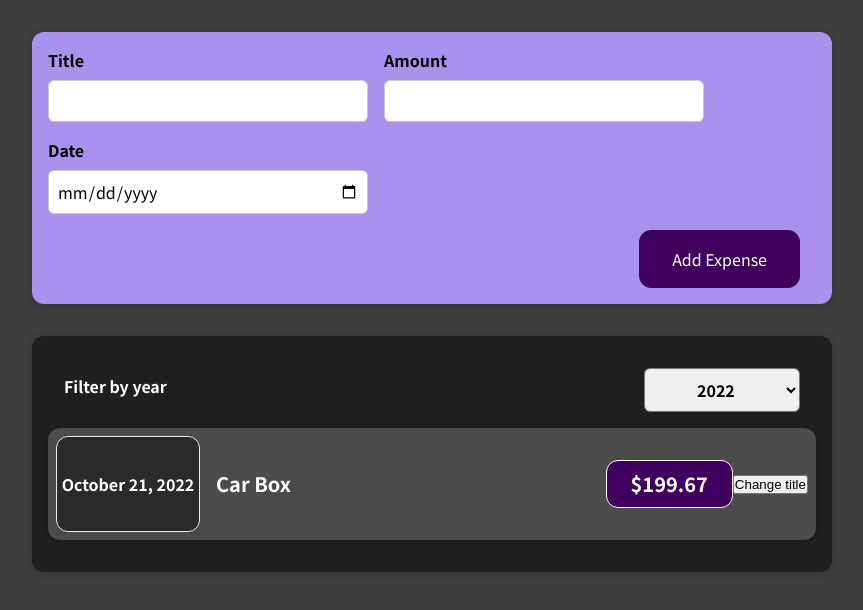
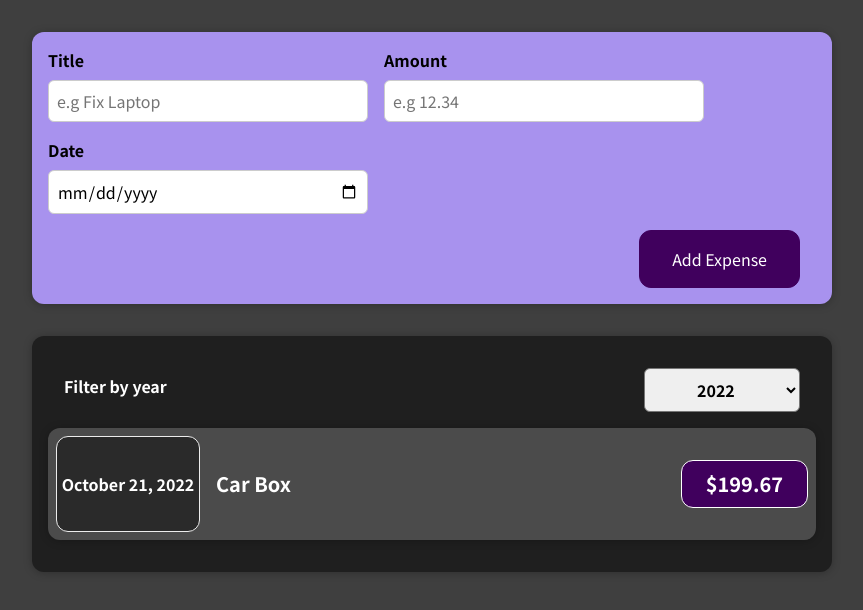
Before and after one commit to tmhuyy/expense-tracker, a React (Create React App) app: page / in a window 1280 px wide. Shown: the top 610 px of the page, without its empty margins (208-1071 px from the left). Built offline with nearby package versions, Linux system fonts and the light colour scheme.

Commit message:
add new placeholder

```diff
--- a/src/components/ExpenseItem/ExpenseItem.jsx
+++ b/src/components/ExpenseItem/ExpenseItem.jsx
@@ -1,20 +1,17 @@
 import "./expense.css";
 import moment from "moment";
 import Card from "../Card/Card";
-import { useState } from "react";
 const ExpenseItem = props => {
   const { id, expenseDate, expenseTitle, expenseAmount } = props;
-  const [title, setTitle] = useState(expenseTitle);
   return (
     <Card className="expense-item">
       <div className="expense-date">
         {moment(expenseDate).format("LL")}
       </div>
       <div className="expense-item__description">
-        <h2>{title}</h2>
+        <h2>{expenseTitle}</h2>
         <div className="expense-item__price">${expenseAmount}</div>
       </div>
-      <button onClick={ () => setTitle("hello")}>Change title</button>
     </Card>
   );
 };
--- a/src/components/NewExpense/ExpenseForm.jsx
+++ b/src/components/NewExpense/ExpenseForm.jsx
@@ -21,6 +21,7 @@ const ExpenseForm = (props) => {
                     <input
                         type="text"
                         value={expenseTitle}
+                        placeholder="e.g Fix Laptop"
                         onChange={(e) => setTitle(e.target.value)}
                     />
                 </div>
@@ -30,6 +31,7 @@ const ExpenseForm = (props) => {
                         type="number"
                         min="0.01"
                         step="0.01"
+                        placeholder="e.g 12.34"
                         value={expenseAmount}
                         onChange={(e) => setAmount(e.target.value)}
                     />
```
